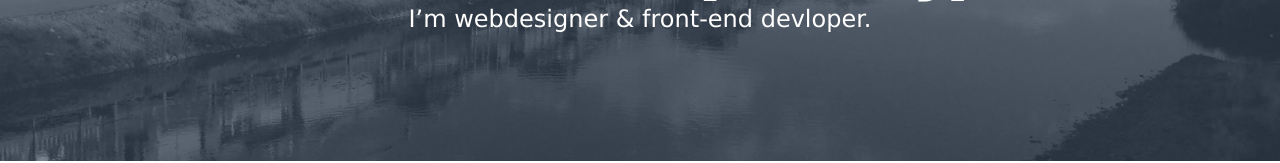
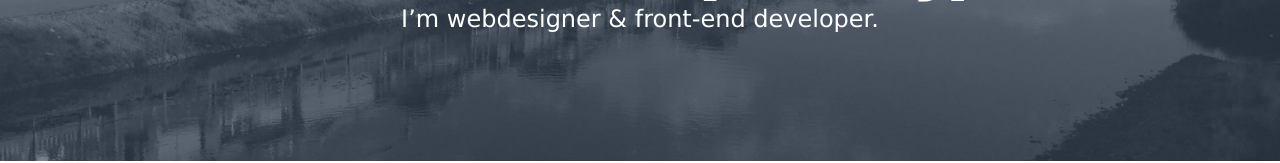
Before and after one commit to p-chan/p1ch_jp, a plain HTML site: page index.html in a window 1280 px wide. Shown: the part 392-555 px from the top of the page. Drawn offline with Linux system fonts and the light colour scheme.

Commit message:
誤字の修正

```diff
--- a/index.html
+++ b/index.html
@@ -13,7 +13,7 @@
   <header class="header">
     <a class="header__logo" href="index.html"><img src="img/logo.png" alt="p1ch.jp"></a>
     <h1 class="header__heading">Hello. I’m p1ch.jp</h1>
-    <p class="header__summary">I’m webdesigner &amp; front-end devloper.</p>
+    <p class="header__summary">I’m webdesigner &amp; front-end developer.</p>
   </header>
   <main>
     <section class="hello">
```
